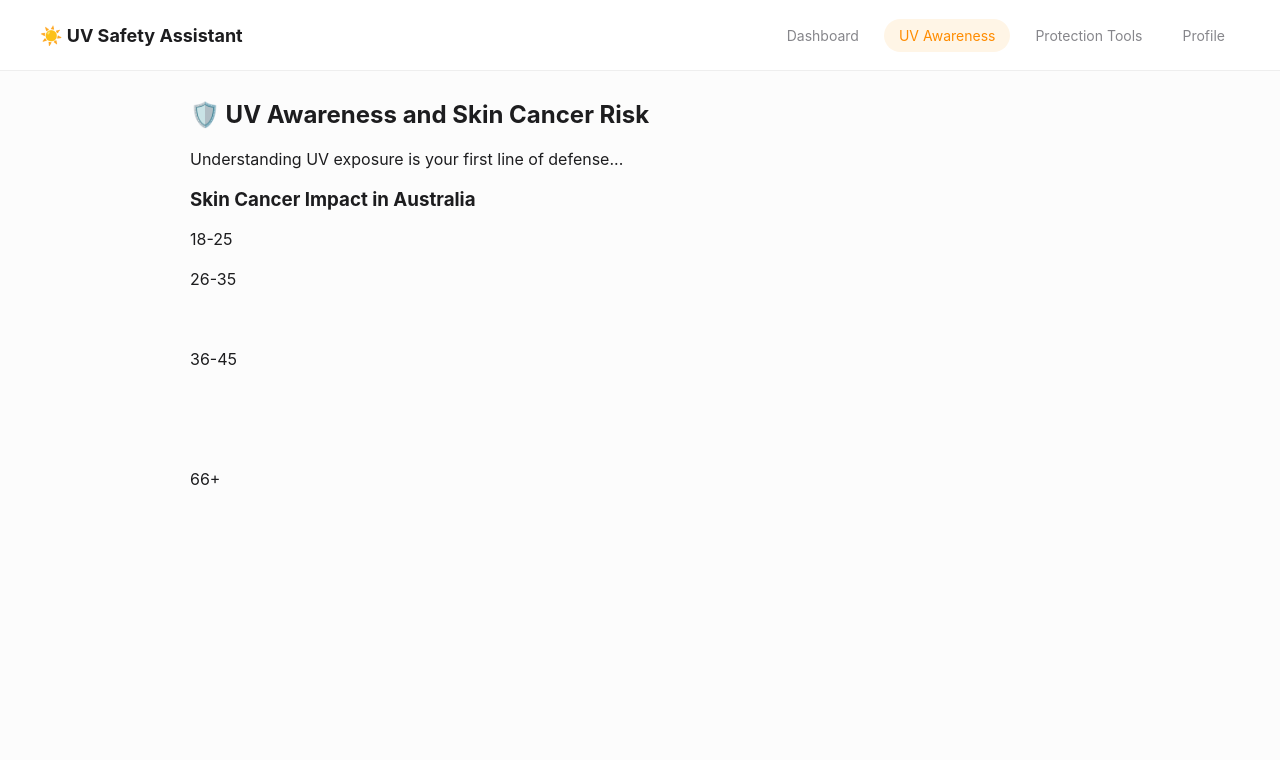
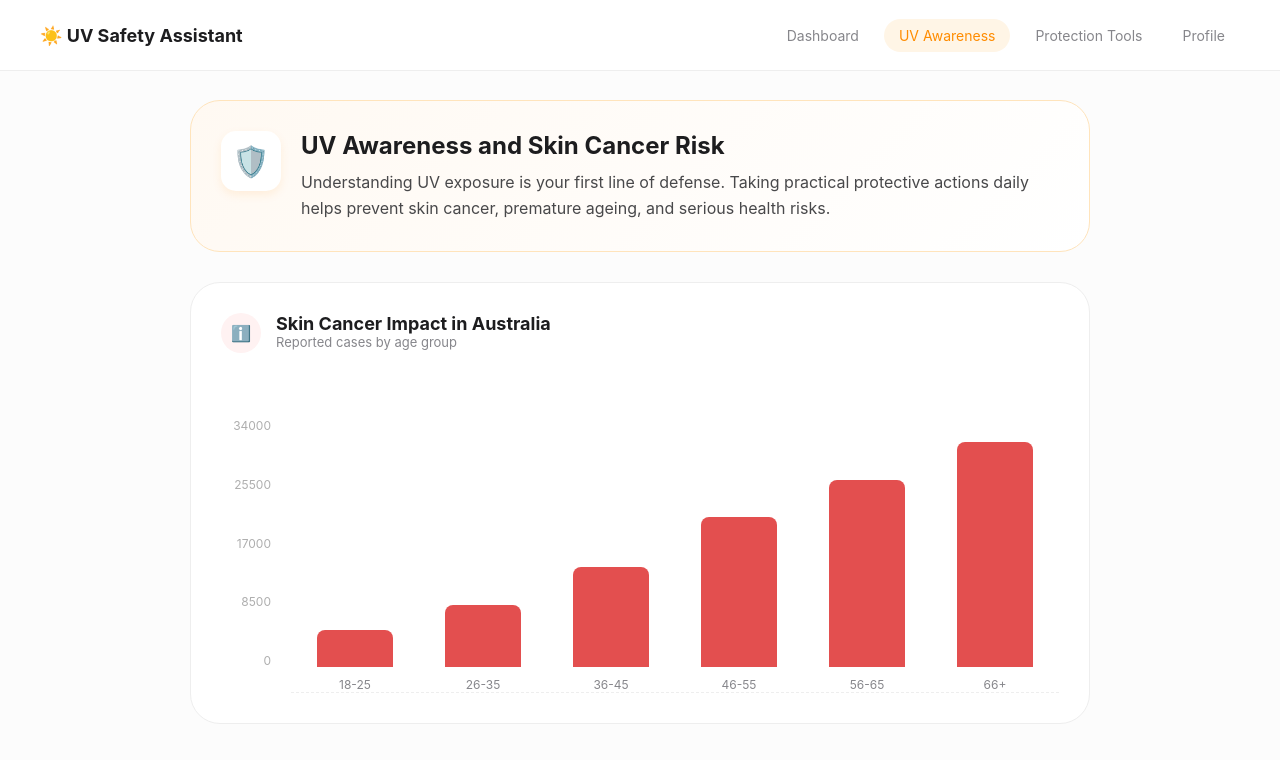
Before and after one commit to lliu0123/FIT5120-TP31, a website built with Vite: page my-project/awareness.html in a window 1280 px wide. Built offline with nearby package versions, Linux system fonts and the light colour scheme.

Commit message:
FIX: fix the red cylinders in uv awareness page didn't show up

```diff
--- a/my-project/awareness.html
+++ b/my-project/awareness.html
@@ -3,7 +3,7 @@
 <head>
     <meta charset="UTF-8">
     <meta name="viewport" content="width=device-width, initial-scale=1.0">
-    <title>SunSafe | Awareness</title>
+    <title>SunSafe | UV Awareness</title>
     <link rel="stylesheet" href="src/style.css">
 </head>
 <body>
@@ -20,17 +20,59 @@
     </nav>
 
     <div class="container">
-        <div class="hero-banner">
-            <h2>🛡️ UV Awareness and Skin Cancer Risk</h2>
-            <p>Understanding UV exposure is your first line of defense...</p>
+        <div class="awareness-hero">
+            <div class="hero-icon-box">
+                <span class="icon-shield">🛡️</span>
+            </div>
+            <div class="hero-text">
+                <h2>UV Awareness and Skin Cancer Risk</h2>
+                <p>Understanding UV exposure is your first line of defense. Taking practical protective actions daily helps prevent skin cancer, premature ageing, and serious health risks.</p>
+            </div>
         </div>
-        <div class="chart-section">
-            <h3>Skin Cancer Impact in Australia</h3>
-            <div class="bar-chart">
-                <div class="bar" style="height: 40px;"><span>18-25</span></div>
-                <div class="bar" style="height: 80px;"><span>26-35</span></div>
-                <div class="bar" style="height: 120px;"><span>36-45</span></div>
-                <div class="bar" style="height: 200px;"><span>66+</span></div>
+
+        <div class="chart-card">
+            <div class="chart-header">
+                <div class="info-icon">ℹ️</div>
+                <div class="header-text">
+                    <h3>Skin Cancer Impact in Australia</h3>
+                    <p>Reported cases by age group</p>
+                </div>
+            </div>
+
+            <div class="chart-container">
+                <div class="chart-y-axis">
+                    <span>34000</span>
+                    <span>25500</span>
+                    <span>17000</span>
+                    <span>8500</span>
+                    <span>0</span>
+                </div>
+                <div class="chart-bars">
+                    <div class="bar-group">
+                        <div class="bar" style="height: 15%;"></div>
+                        <span>18-25</span>
+                    </div>
+                    <div class="bar-group">
+                        <div class="bar" style="height: 25%;"></div>
+                        <span>26-35</span>
+                    </div>
+                    <div class="bar-group">
+                        <div class="bar" style="height: 40%;"></div>
+                        <span>36-45</span>
+                    </div>
+                    <div class="bar-group">
+                        <div class="bar" style="height: 60%;"></div>
+                        <span>46-55</span>
+                    </div>
+                    <div class="bar-group">
+                        <div class="bar" style="height: 75%;"></div>
+                        <span>56-65</span>
+                    </div>
+                    <div class="bar-group">
+                        <div class="bar" style="height: 90%;"></div>
+                        <span>66+</span>
+                    </div>
+                </div>
             </div>
         </div>
     </div>
--- a/my-project/src/style.css
+++ b/my-project/src/style.css
@@ -109,3 +109,102 @@ button, #start-timer {
   color: white; border: none; padding: 12px 25px;
   border-radius: 12px; font-weight: 600; cursor: pointer;
 }
+
+/* --- Awareness Hero Card --- */
+.awareness-hero {
+  background: linear-gradient(135deg, #FFF9F2 0%, #FFFFFF 100%);
+  border-radius: 30px;
+  padding: 30px;
+  display: flex;
+  gap: 20px;
+  border: 1px solid #FFE4BC;
+  margin-bottom: 30px;
+}
+
+.hero-icon-box {
+  width: 60px;
+  height: 60px;
+  background: white;
+  border-radius: 15px;
+  display: flex;
+  align-items: center;
+  justify-content: center;
+  font-size: 30px;
+  box-shadow: 0 4px 10px rgba(255, 140, 0, 0.1);
+  flex-shrink: 0;
+}
+
+.hero-text h2 { margin: 0 0 10px 0; font-size: 24px; color: #1d1d1f; }
+.hero-text p { margin: 0; color: #48484a; line-height: 1.6; }
+
+/* --- Chart Styles --- */
+.chart-card {
+  background: white;
+  border-radius: 30px;
+  padding: 30px;
+  border: 1px solid #eee;
+}
+
+.chart-header { display: flex; gap: 15px; margin-bottom: 40px; }
+.info-icon {
+  width: 40px; height: 40px; background: #FFF2F2; color: #FF4D4D;
+  border-radius: 50%; display: flex; align-items: center; justify-content: center;
+}
+
+.header-text h3 { margin: 0; font-size: 18px; }
+.header-text p { margin: 0; font-size: 13px; color: #86868b; }
+
+/* --- Chart Layout --- */
+.chart-container {
+  display: flex;
+  height: 300px; /* Increased height */
+  gap: 20px;
+  margin-top: 40px;
+  align-items: flex-end; /* Ensure bars sit at the bottom */
+}
+
+.chart-y-axis {
+  display: flex;
+  flex-direction: column;
+  justify-content: space-between;
+  color: #aeaeae;
+  font-size: 12px;
+  text-align: right;
+  width: 50px;
+  height: 250px; /* Match bars area height */
+  padding-bottom: 25px; /* Offset for x-axis labels */
+}
+
+.chart-bars {
+  flex-grow: 1;
+  display: flex;
+  justify-content: space-between;
+  align-items: flex-end;
+  height: 250px;
+  border-bottom: 1px dashed #eee; /* The x-axis line */
+}
+
+.bar-group {
+  display: flex;
+  flex-direction: column;
+  align-items: center;
+  flex: 1;
+  height: 100%;
+  justify-content: flex-end;
+}
+
+/* CRITICAL: Ensure the bar has color and width */
+.bar {
+  width: 60%;
+  background-color: #E34F4F !important; /* Force the red color from your design */
+  border-radius: 8px 8px 0 0;
+  min-height: 5px; /* Minimum visibility */
+  transition: height 0.5s ease-out;
+}
+
+.bar-group span {
+  font-size: 12px;
+  color: #86868b;
+  margin-top: 10px;
+  white-space: nowrap;
+}
```
